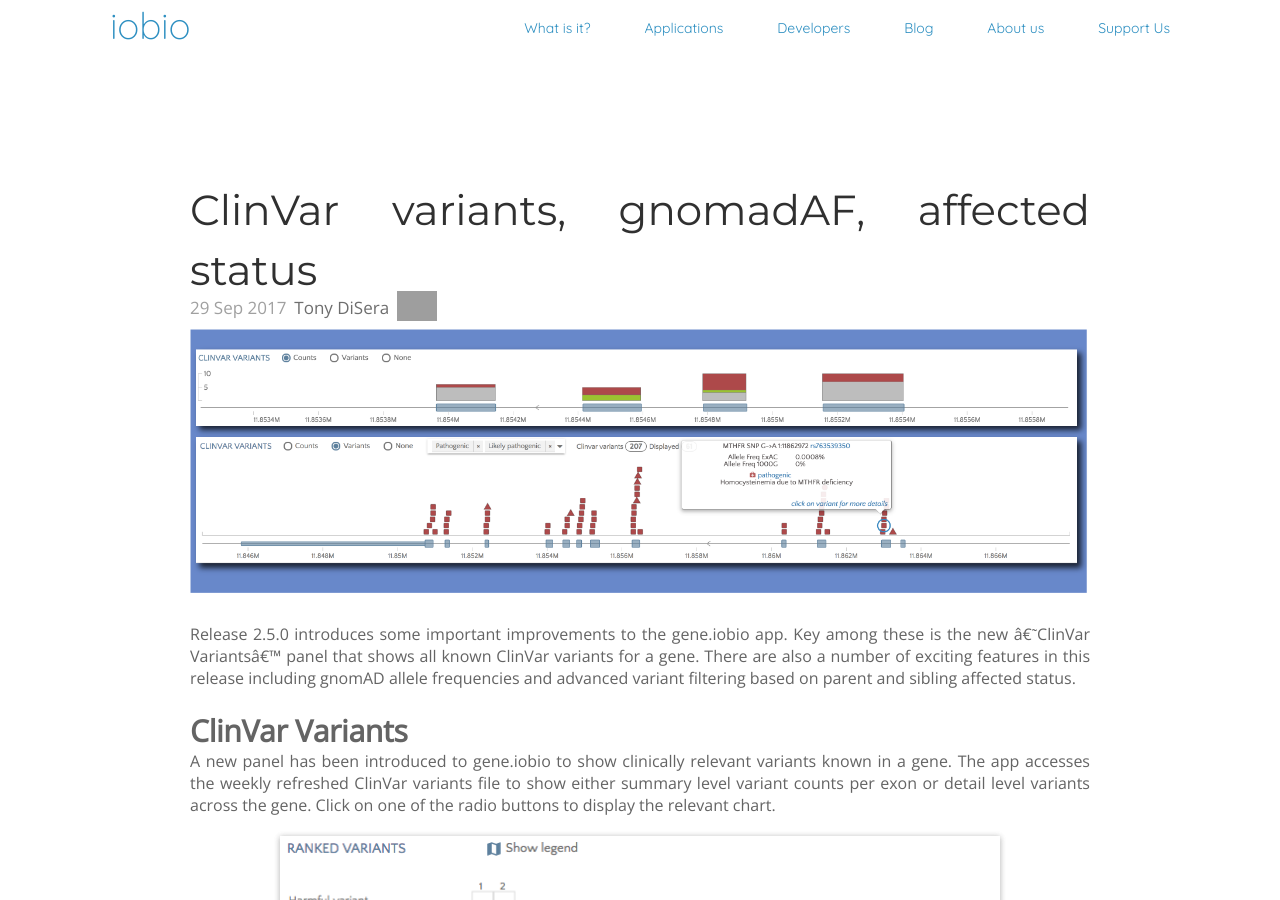
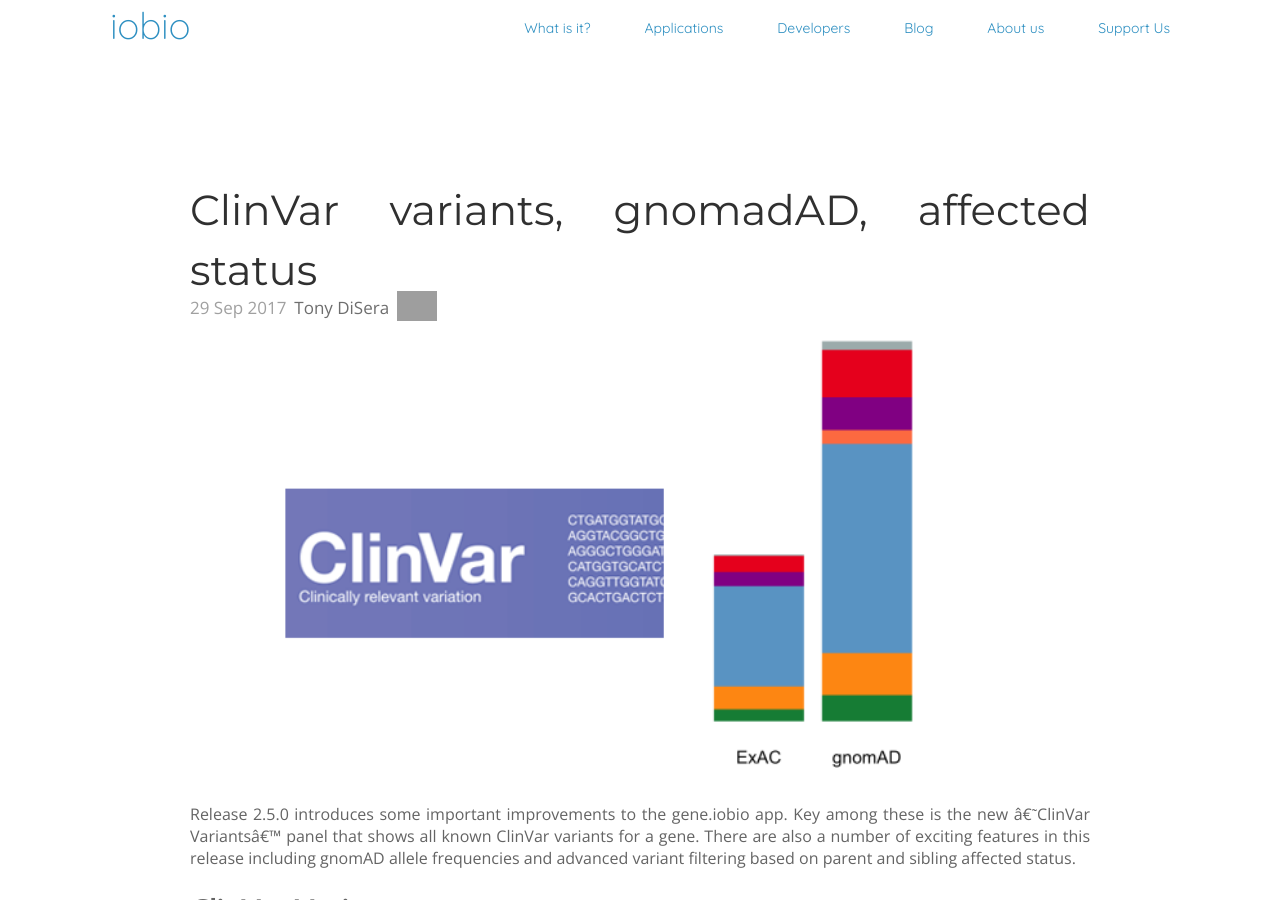
Before and after one commit to iobio/minion, a Jekyll site: the page built from _posts/2017-09-29-gene_2.5.0.md, in a window 1280 px wide and 900 px high. Built offline with Jekyll 4.4.1, drawn with Linux system fonts in a browser that asks for light colours; some web fonts are replaced; grey boxes are pictures that could not be loaded.

Commit message:
New blog post for gene.iobio 2.5.0 release.

```diff
--- a/_posts/2017-09-29-gene_2.5.0.md
+++ b/_posts/2017-09-29-gene_2.5.0.md
@@ -1,7 +1,7 @@
 ---
 layout: post
-title: ClinVar variants, gnomadAF, affected status
-image: /public/images/blog/gene_2.5.0/clinvar_card.png
+title: ClinVar variants, gnomadAD, affected status
+image: /public/images/blog/gene_2.5.0/banner.png
 subtitle: What's new in gene.iobio 2.5.0
 tags:
   - Tony DiSera
```
Also changed, not shown: public/images/blog/gene_2.5.0/banner.png (added), public/images/blog/gene_2.5.0/clinvar_banner.png (added).
